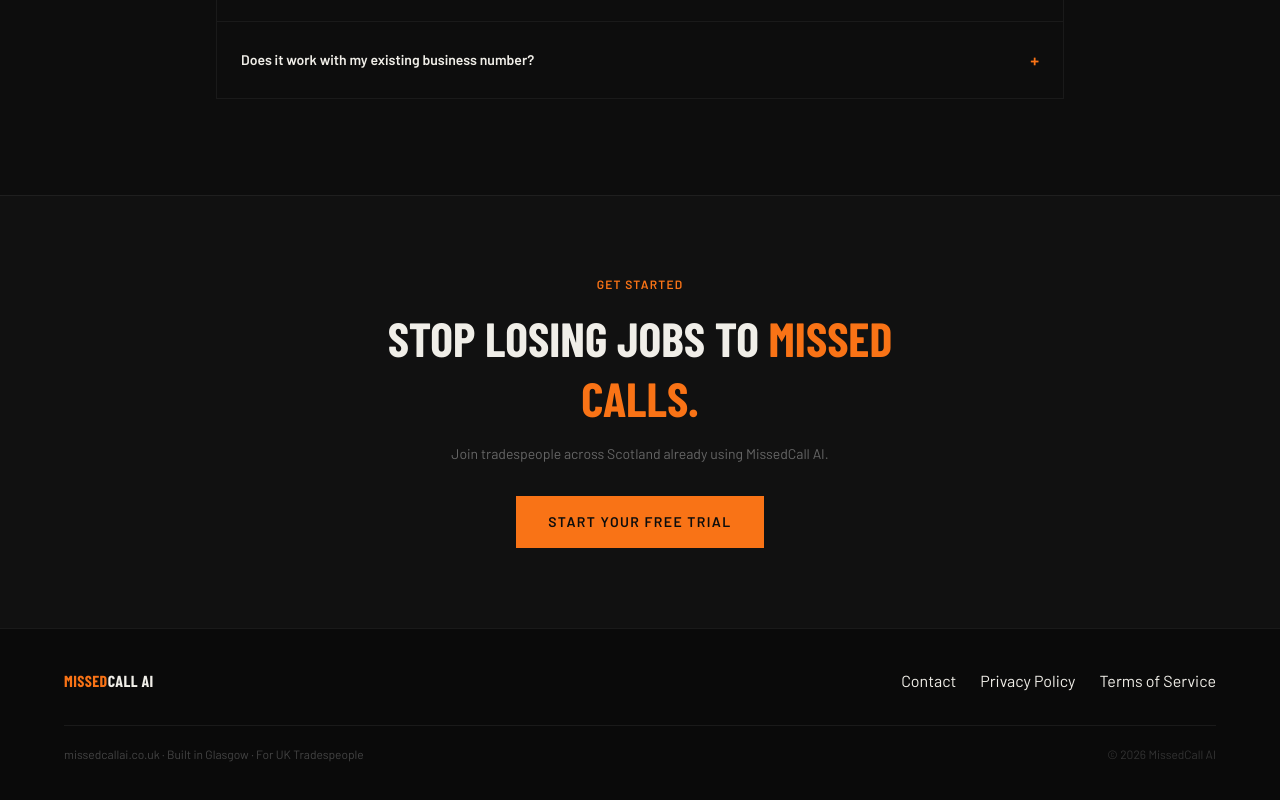
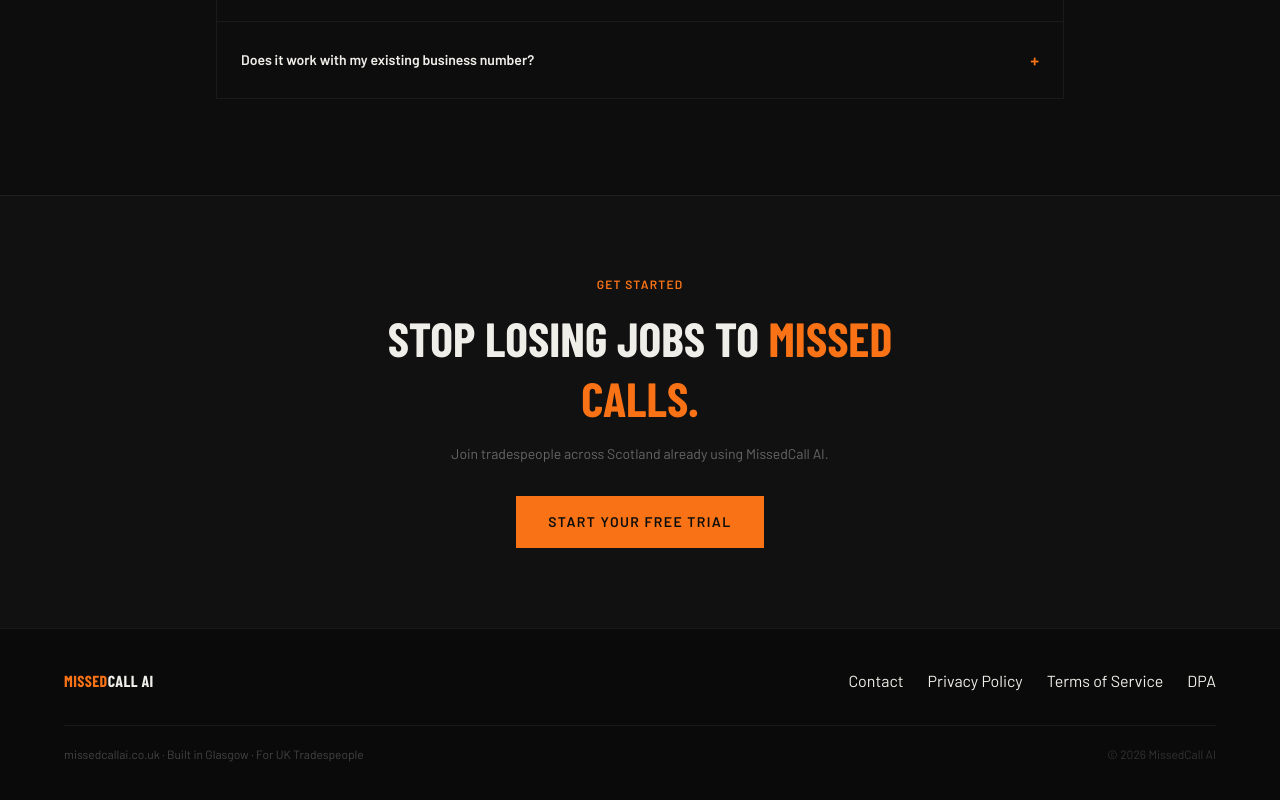
Before and after one commit to Rijaspb/missedcallai, a Next.js app: page / in a window 1280 px wide. Shown: the part 4364-5164 px from the top of the page. Built offline with nearby package versions, Linux system fonts and the light colour scheme; a web font is replaced by a local one.

Commit message:
feat: add DPA link to footer

```diff
--- a/src/components/layout/Footer.tsx
+++ b/src/components/layout/Footer.tsx
@@ -4,6 +4,7 @@
   { href: '/contact', label: 'Contact' },
   { href: '/privacy', label: 'Privacy Policy', external: true },
   { href: '/terms', label: 'Terms of Service', external: true },
+  { href: '/dpa', label: 'DPA', external: true },
 ]
 
 export function Footer() {
```
